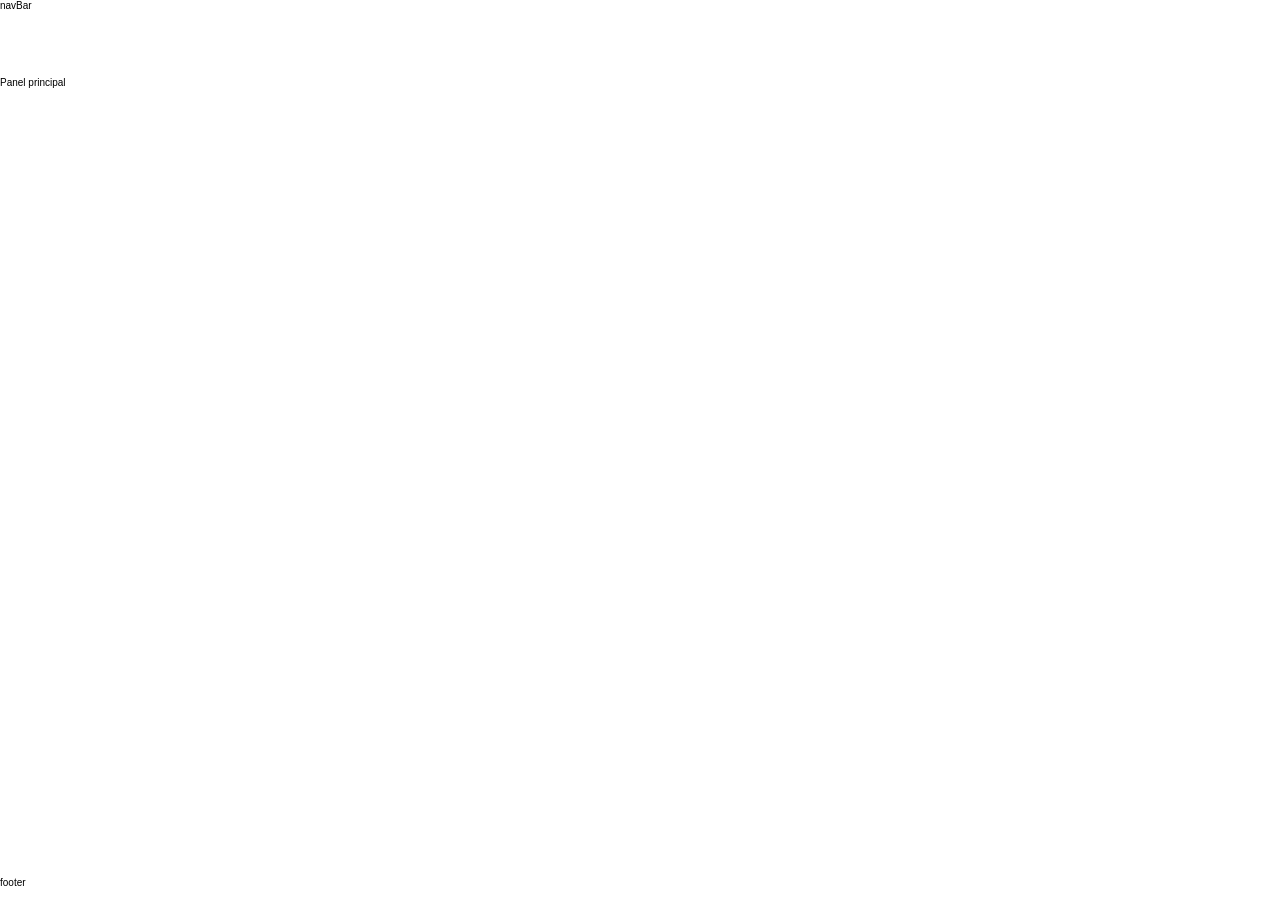
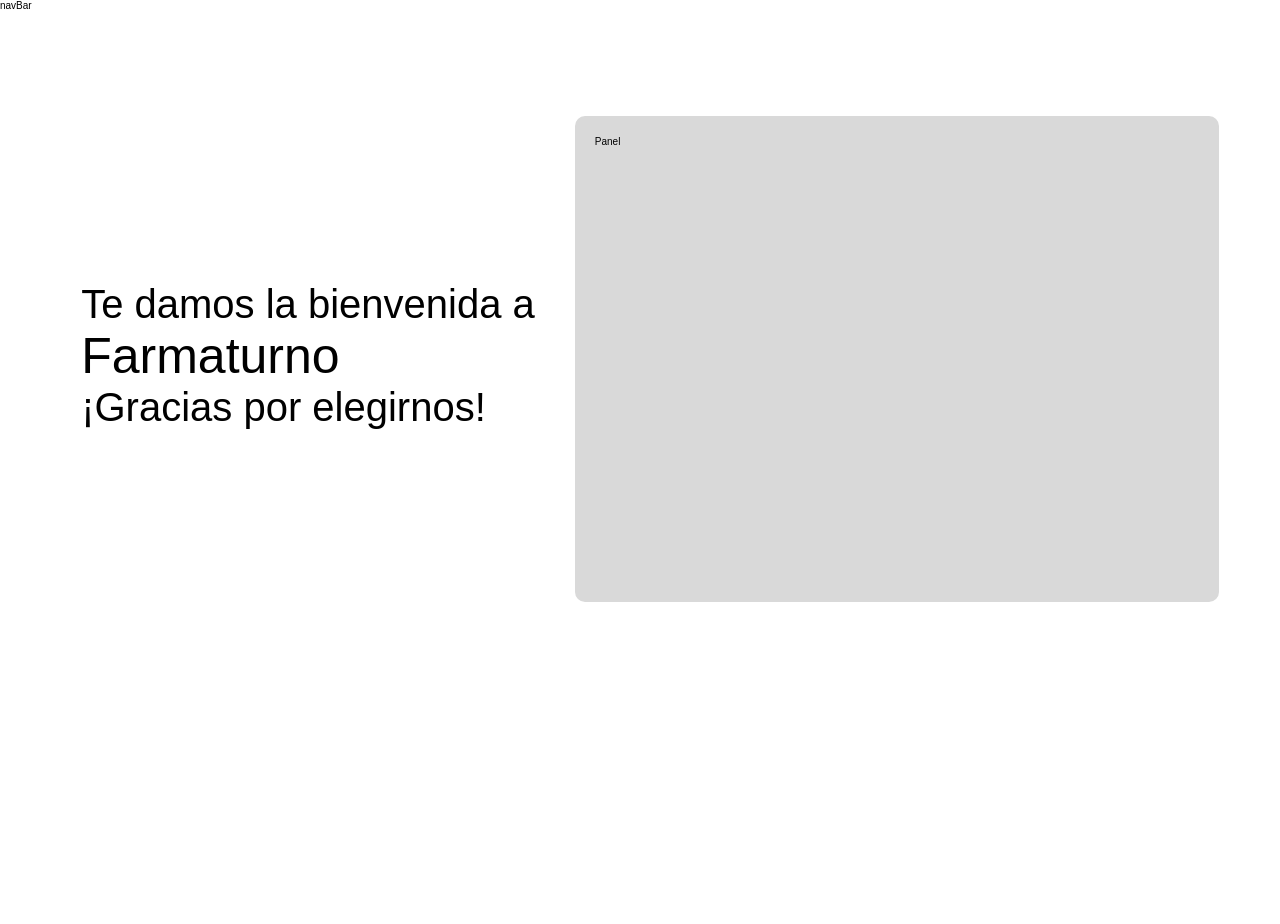
Before and after one commit to No-Country/c11-02-m-mern-farmaturno, a React (Vite) app in the folder client/: page / in a window 1280 px wide. Shown: the top 924 px of the page. After the commit the page ends 800 px from the top, so only its background shows below. Built offline with nearby package versions, Linux system fonts and the light colour scheme.

Commit message:
layout principal

```diff
--- a/client/src/App.css
+++ b/client/src/App.css
@@ -1,9 +1,6 @@
 main {
+	position: relative;
 	height: 100%;
 	display: grid;
-	grid-template-rows: 7.7rem 100% 7.7rem;
+	grid-template-rows: 7.7rem 100%;
 }
-.panelIngreso {
-	width: 90%;
-	height: 48.6rem;
-}
--- a/client/src/App.jsx
+++ b/client/src/App.jsx
@@ -2,7 +2,6 @@
 
 import { Outlet } from "react-router-dom";
 import NavBar from "./components/NavBar/NavBar";
-import Footer from "./components/Footer/Footer";
 
 function App() {
 	return (
@@ -10,7 +9,6 @@
 		<main>
 			<NavBar />
 			<Outlet />
-			<Footer />
 		</main>
 	);
 }
--- a/client/src/components/Footer/Footer.jsx
+++ /dev/null
@@ -1,5 +0,0 @@
-const Footer = () => {
-	return <div>footer</div>;
-};
-
-export default Footer;
--- a/client/src/index.css
+++ b/client/src/index.css
@@ -19,5 +19,4 @@
 
 #root {
 	width: 100vw;
-	height: 100vh;
 }
--- /dev/null
+++ b/client/src/pages/Home/Footer/Footer.jsx
@@ -0,0 +1,7 @@
+import "./footer.css";
+
+const Footer = () => {
+	return <div className="footer"></div>;
+};
+
+export default Footer;
--- /dev/null
+++ b/client/src/pages/Home/Footer/footer.css
@@ -0,0 +1,6 @@
+.footer {
+	position: absolute;
+	bottom: 0;
+	height: 36.8rem;
+	width: 100%;
+}
--- a/client/src/pages/Home/Home.jsx
+++ b/client/src/pages/Home/Home.jsx
@@ -1,5 +1,18 @@
+import Footer from "./Footer/Footer";
+import PanelIngreso from "./panelIngreso/PanelIngreso";
+import "./home.css";
 const Home = () => {
-	return <section className="panelIngreso">Panel principal</section>;
+	return (
+		<div className="home">
+			<div className="mensajeBienvenida">
+				<p>Te damos la bienvenida a</p>
+				<p> Farmaturno</p>
+				<p> ¡Gracias por elegirnos!</p>
+			</div>
+			<PanelIngreso />
+			<Footer />
+		</div>
+	);
 };
 
 export default Home;
--- /dev/null
+++ b/client/src/pages/Home/home.css
@@ -0,0 +1,16 @@
+.home {
+	display: flex;
+	align-items: center;
+	justify-content: center;
+	gap: 2rem;
+}
+.mensajeBienvenida {
+	padding: 2rem;
+	height: 19.4rem;
+	font-size: 4rem;
+	font-weight: semibold;
+}
+
+.mensajeBienvenida p:nth-child(2) {
+	font-size: 5rem;
+}
--- /dev/null
+++ b/client/src/pages/Home/panelIngreso/PanelIngreso.jsx
@@ -0,0 +1,7 @@
+import "./panelIngreso.css";
+
+const PanelIngreso = () => {
+	return <div className="panelIngreso"> Panel</div>;
+};
+
+export default PanelIngreso;
--- /dev/null
+++ b/client/src/pages/Home/panelIngreso/panelIngreso.css
@@ -0,0 +1,7 @@
+.panelIngreso {
+	padding: 2rem;
+	width: 64.4rem;
+	height: 48.6rem;
+	background-color: #d9d9d9;
+	border-radius: 1rem;
+}
```
